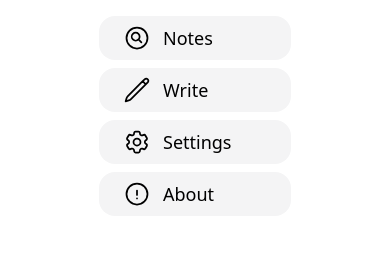
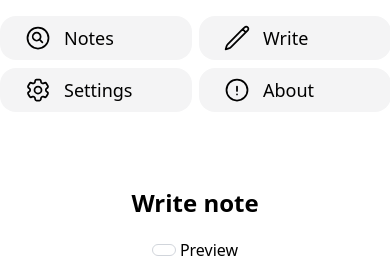
Before and after one commit to artegoser/AnoPaper, a React (Vite) app: page / in a window 390 px wide. Shown: the top 266 px of the page. Built offline with nearby package versions, Linux system fonts and the light colour scheme; no server answers.

Commit message:
fix: menu on android

```diff
--- a/src/components/menu.jsx
+++ b/src/components/menu.jsx
@@ -8,7 +8,7 @@ import {
 
 function Menu() {
   return (
-    <div className="grid grid-cols-1 col-span-4 lg:col-span-1 gap-2 m-4 place-content-start justify-self-center justify-center">
+    <div className="grid grid-cols-2 lg:grid-cols-1 col-span-4 lg:col-span-1 gap-2 mt-4 lg:m-4 place-content-start justify-self-center justify-center">
       <ButtonWithIcon
         icon={MagnifyingGlassCircleIcon}
         text={locals.Notes}
```
